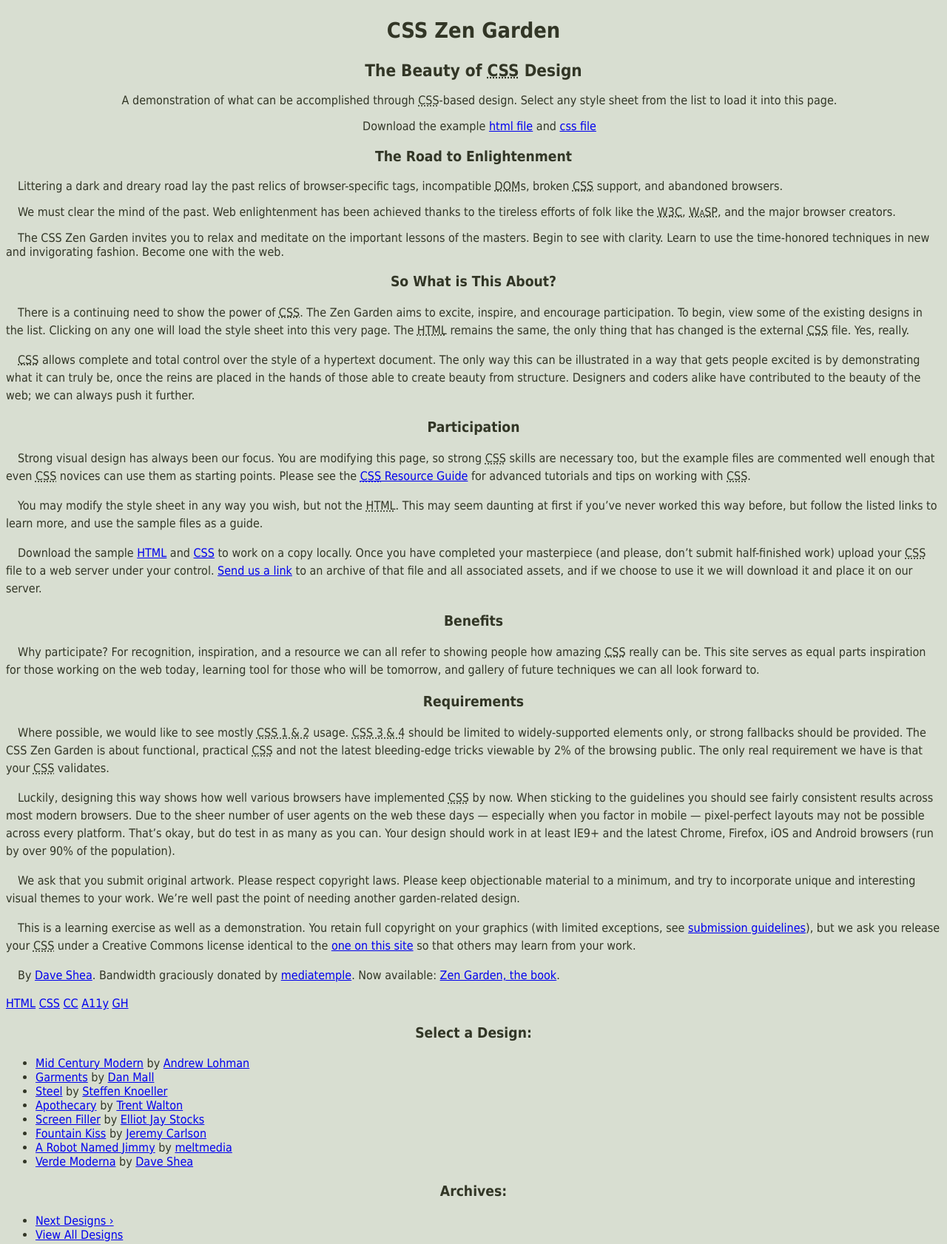
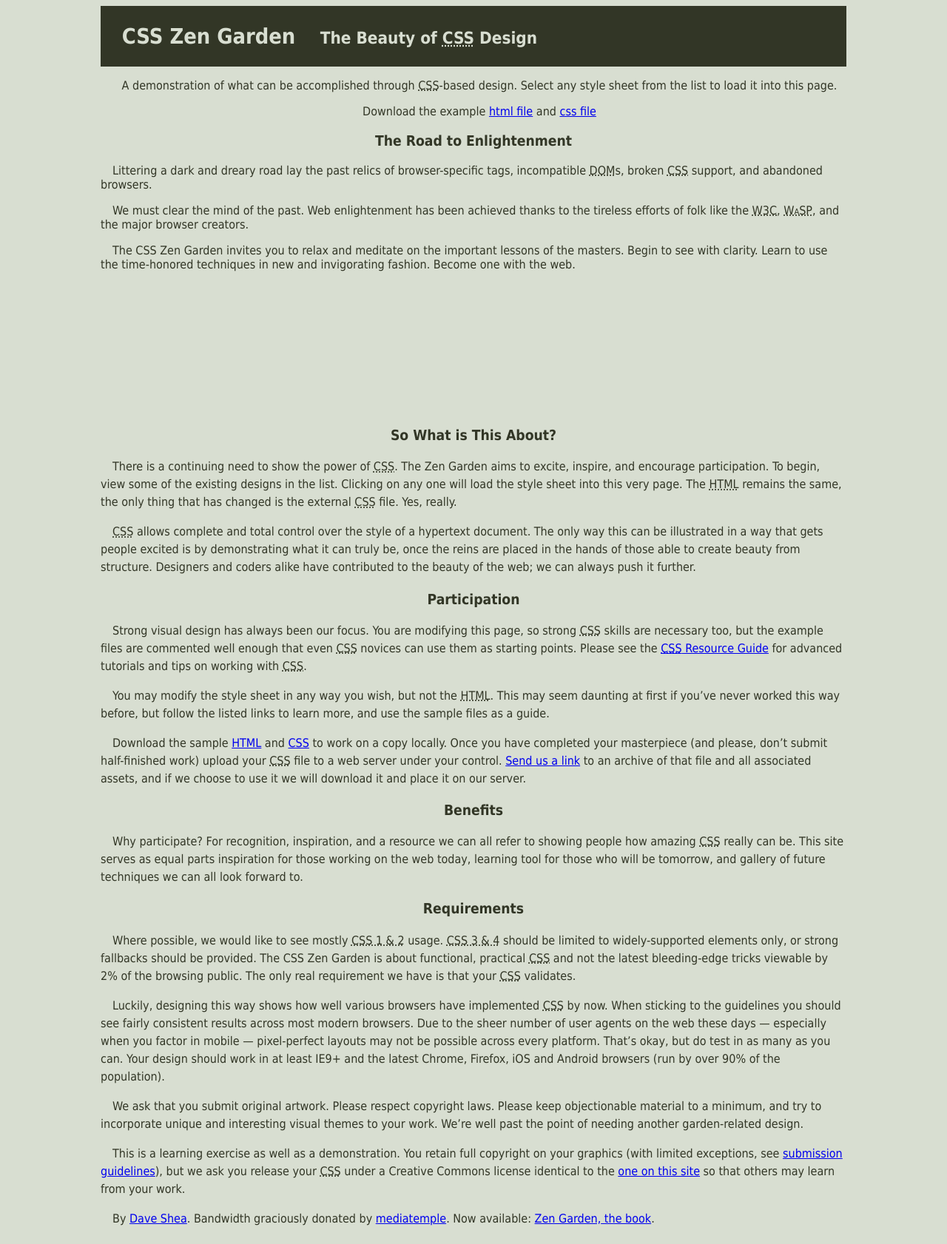
Before and after one commit to bervian-a/desenvolve-introducao-web, a plain HTML site: page CSS Zen Garden/index.html in a window 1280 px wide. Shown: the top 1682 px of the page at 74% size. Drawn offline with Linux system fonts and the light colour scheme.

Commit message:
exercicio 3 zen garden

```diff
--- a/CSS Zen Garden/style.css
+++ b/CSS Zen Garden/style.css
@@ -6,6 +6,7 @@
 .cor-neutra {color: #546134}
 */
 
+/*Exercicio 1:*/
 html{
     background: #D8DED1;
     color: #323626;
@@ -14,8 +15,57 @@ html{
     font-size: 16px;
     font-family: tahoma, arial, sans-serif;
 
+    /*exercicio 3*/
+    width: 80%;
+    max-width: 1280px;
+    margin: auto;
+
+}
+/*exercício 3:*/
+#zen-intro {
+    height: 550px;
 }
 
+#design-archives {
+    display: none;
+}
+
+#zen-intro header {
+    background-color: #323626;
+    color:#D8DED1;
+}
+
+#zen-intro header h1, #zen-intro header h2 {
+    display: inline-block;
+}
+
+#zen-intro header h1 {
+    margin-left: 1em;
+    margin-right: 1em;
+}
+
+aside ul {
+    list-style-type: none;
+}
+
+aside ul li {
+   margin: 1.2em;
+   text-align: center;
+}
+
+.main footer {
+    margin: 4%;
+}
+
+.main footer a {
+    border: solid 2px;
+    border-color:#323626;
+    padding: 0.5em;
+    display: inline-block;
+}
+
+
+/*Exercicio 2: */
 p {text-indent: 1em;}
 
 h1, h2, h3 {text-align: center;}
```
